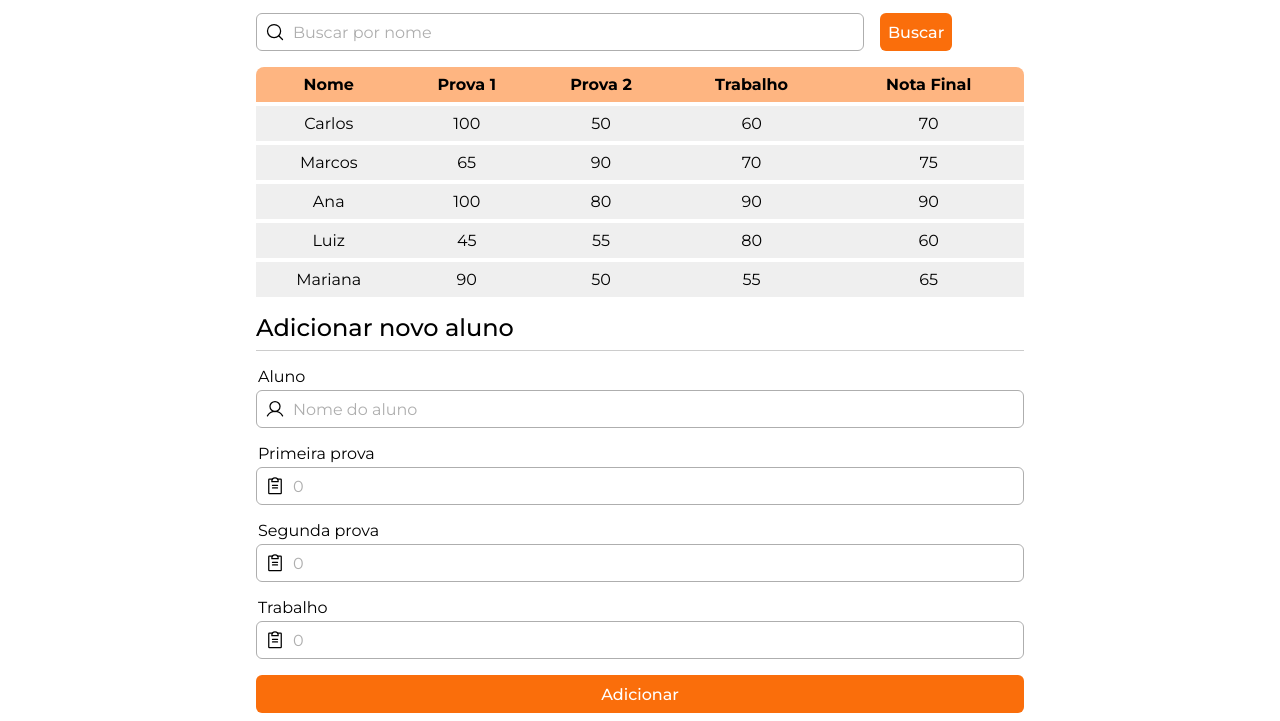
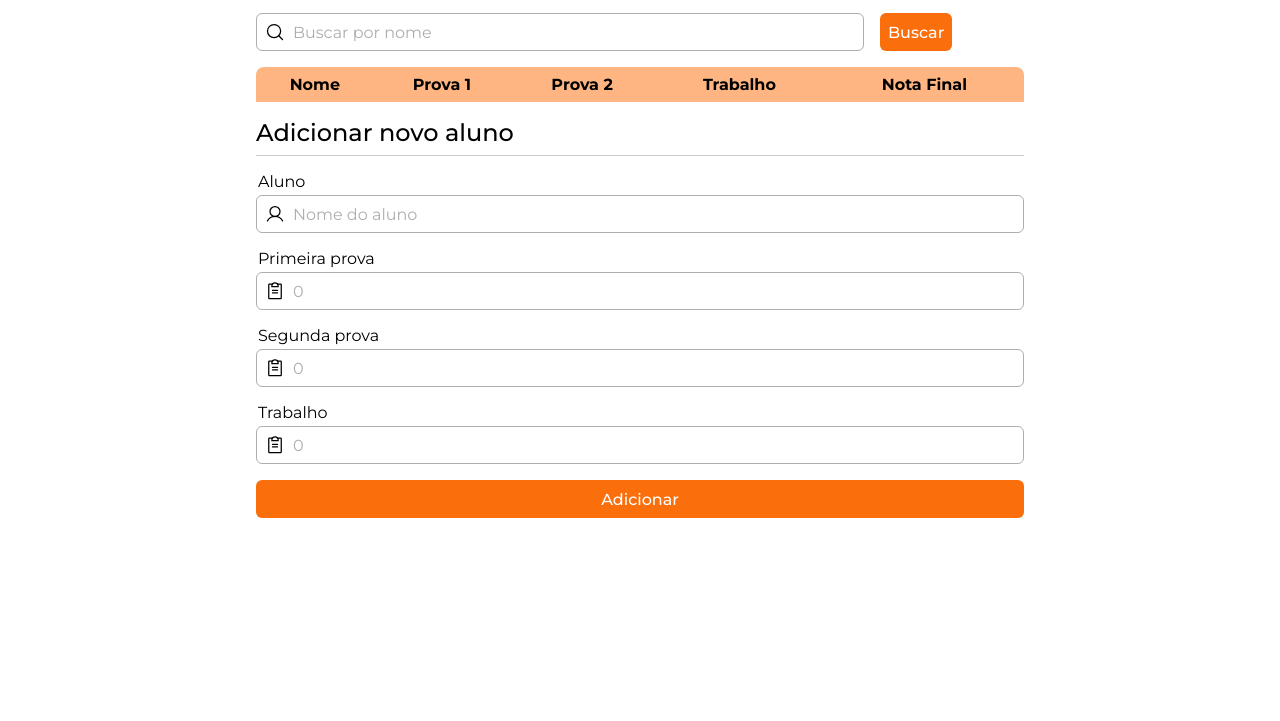
Before and after one commit to Dionatan2019Rodrigues/Curso-js, a plain HTML site: page voitto/module-five/atv-18-webDevelopment/index.html in a window 1280 px wide. Shown: the part 104-825 px from the top of the page. After the commit the page ends 800 px from the top, so only its background shows below. Drawn offline with Linux system fonts and the light colour scheme.

Commit message:
perf: remove unnecessary HTML code and add scrip link

```diff
--- a/voitto/module-five/atv-18-webDevelopment/index.html
+++ b/voitto/module-five/atv-18-webDevelopment/index.html
@@ -1,14 +1,17 @@
 <!DOCTYPE html>
 <html lang="pt-br">
   <head>
-    <link rel="preconnect" href="https://fonts.googleapis.com">
-    <link rel="preconnect" href="https://fonts.gstatic.com" crossorigin>
+    <link rel="preconnect" href="https://fonts.googleapis.com" />
+    <link rel="preconnect" href="https://fonts.gstatic.com" crossorigin />
 
-    <meta charset="UTF-8">
-    <meta name="viewport" content="width=device-width, initial-scale=1.0">
+    <meta charset="UTF-8" />
+    <meta name="viewport" content="width=device-width, initial-scale=1.0" />
 
-    <link href="https://fonts.googleapis.com/css2?family=Montserrat:wght@400;500;700&display=swap" rel="stylesheet">
-    <link rel="stylesheet" href="styles.css">
+    <link
+      href="https://fonts.googleapis.com/css2?family=Montserrat:wght@400;500;700&display=swap"
+      rel="stylesheet"
+    />
+    <link rel="stylesheet" href="styles.css" />
 
     <title>Voitto Class</title>
   </head>
@@ -22,7 +25,7 @@
         <h2>Meus alunos</h2>
         <form id="filter">
           <div class="input">
-                    <img src="./assets/search.svg" alt="" class="icon">
+            <img src="./assets/search.svg" alt="" class="icon" />
             <input
               type="text"
               name="name-filter"
@@ -31,9 +34,7 @@
               required
             />
           </div>
-                <button type="submit">
-                    Buscar
-                </button>
+          <button type="submit">Buscar</button>
         </form>
         <table>
           <thead>
@@ -46,64 +47,31 @@
             </tr>
           </thead>
           <tbody>
-                    <tr>
-                        <td>Carlos</td>
-                        <td>100</td>
-                        <td>50</td>
-                        <td>60</td>
-                        <td>70</td>
-                    </tr>
-                    <tr>
-                        <td>Marcos</td>
-                        <td>65</td>
-                        <td>90</td>
-                        <td>70</td>
-                        <td>75</td>
-                    </tr>
-                    <tr>
-                        <td>Ana</td>
-                        <td>100</td>
-                        <td>80</td>
-                        <td>90</td>
-                        <td>90</td>
-                    </tr>
-                    <tr>
-                        <td>Luiz</td>
-                        <td>45</td>
-                        <td>55</td>
-                        <td>80</td>
-                        <td>60</td>
-                    </tr>
-                    <tr>
-                        <td>Mariana</td>
-                        <td>90</td>
-                        <td>50</td>
-                        <td>55</td>
-                        <td>65</td>
-                    </tr>
+          <!-- add by javaScript -->
           </tbody>
         </table>
       </section>
+
       <section id="add-new-student">
         <h2>Adicionar novo aluno</h2>
         <form id="add-student">
           <div class="input-container">
             <label for="student-name">Aluno</label>
             <div class="input">
-                        <img src="./assets/student.svg" alt="" class="icon">
+              <img src="./assets/student.svg" alt="" class="icon" />
               <input
                 type="text"
                 name="student-name"
                 id="student-name"
                 placeholder="Nome do aluno"
                 required
-                        >
+              />
             </div>
           </div>
           <div class="input-container">
             <label for="first-exam">Primeira prova</label>
             <div class="input">
-                        <img src="./assets/clipboard.svg" alt="" class="icon">
+              <img src="./assets/clipboard.svg" alt="" class="icon" />
               <input
                 type="number"
                 name="first-exam"
@@ -112,13 +80,13 @@
                 min="0"
                 max="100"
                 required
-                        >
+              />
             </div>
           </div>
           <div class="input-container">
             <label for="second-exam">Segunda prova</label>
             <div class="input">
-                        <img src="./assets/clipboard.svg" alt="" class="icon">
+              <img src="./assets/clipboard.svg" alt="" class="icon" />
               <input
                 type="number"
                 name="second-exam"
@@ -127,13 +95,13 @@
                 min="0"
                 max="100"
                 required
-                        >
+              />
             </div>
           </div>
           <div class="input-container">
             <label for="project">Trabalho</label>
             <div class="input">
-                        <img src="./assets/clipboard.svg" alt="" class="icon">
+              <img src="./assets/clipboard.svg" alt="" class="icon" />
               <input
                 type="number"
                 name="project"
@@ -142,14 +110,13 @@
                 min="0"
                 max="100"
                 required
-                        >
+              />
             </div>
           </div>
-                <button type="submit">
-                    Adicionar
-                </button>
+          <button type="submit">Adicionar</button>
         </form>
       </section>
     </main>
+    <script src="index.js"></script>
   </body>
 </html>
```
Lines whose indentation alone changed are shown as unchanged.
